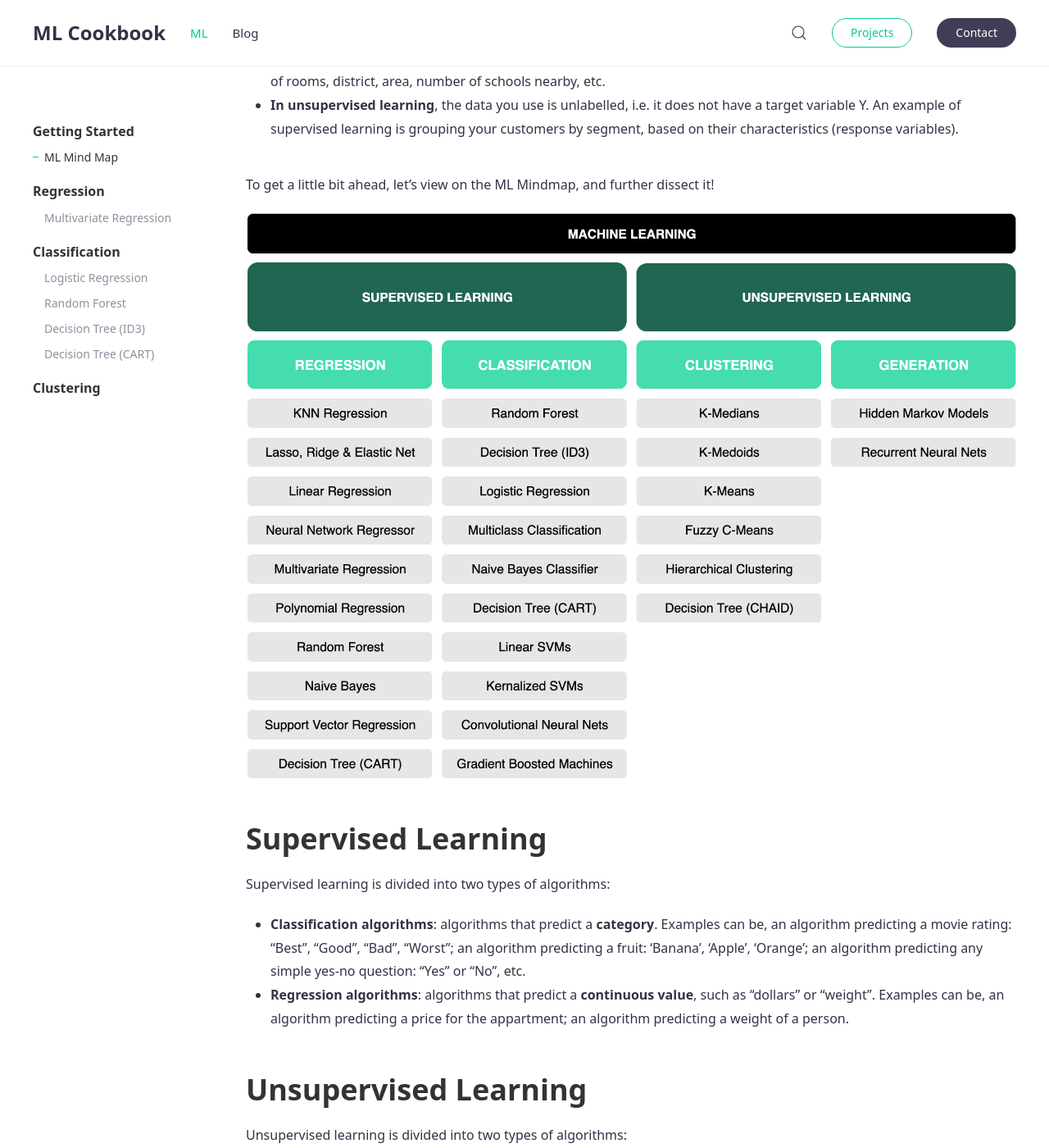
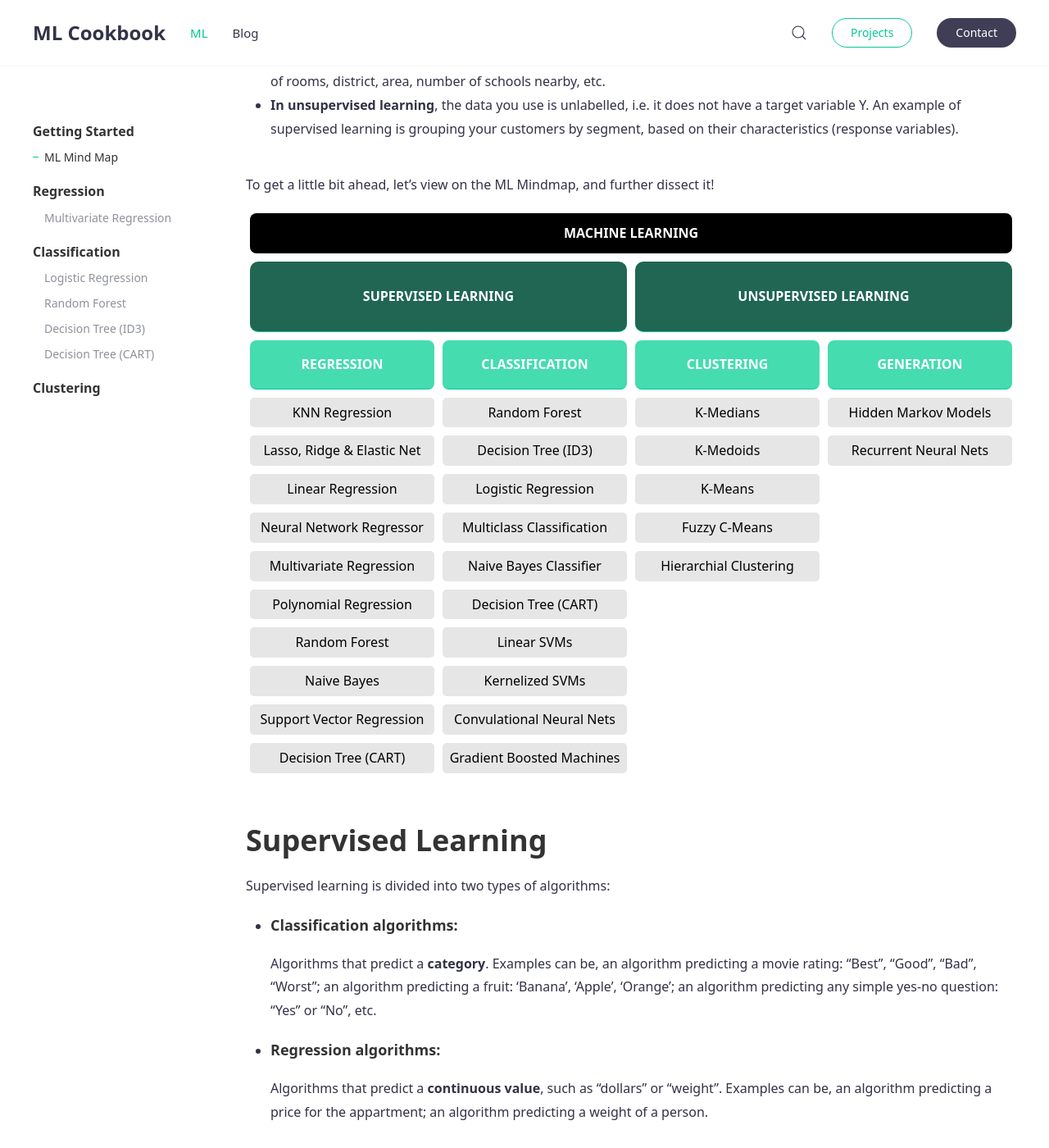
Before and after one commit to the-learning-machine/ml-book.com, a Jekyll site: the page built from _docs/mindmap.md, in a window 1280 px wide and 1400 px high, scrolled down 458 px. Shown: the whole window at 82% size. Built offline with Jekyll 4.4.1, drawn with Linux system fonts in a browser that asks for light colours; formulas are drawn with MathJax 3; comment, search, counter and statistics services are not loaded; some of the changed text lies outside the part shown.

Commit message:
MLC-23 Clickable Diagram (#12)

```diff
--- /dev/null
+++ b/_data/docs_list.yml
@@ -0,0 +1,75 @@
+- title: Supervised Learning
+  url: supervised-learning
+  subcategories:
+  - title: Regression
+    url: regression-algorithms
+    docs:
+    - title: KNN Regression
+      url: reg_knn
+    - title: Lasso, Ridge & Elastic Net
+      url: reg_lasso_ridge_elastic
+    - title: Linear Regression
+      url: reg_linear
+    - title: Neural Network Regressor
+      url: reg_nn
+    - title: Multivariate Regression
+      url: reg_multi
+    - title: Polynomial Regression
+      url: reg_poly
+    - title: Random Forest
+      url: reg_rf
+    - title: Naive Bayes
+      url: reg_nb
+    - title: Support Vector Regression
+      url: reg_sv
+    - title: Decision Tree (CART)
+      url: reg_dt_cart
+
+  - title: Classification
+    url: classification-algorithms
+    docs:
+    - title: Random Forest
+      url: cl_rf
+    - title: Decision Tree (ID3)
+      url: cl_dt_id3
+    - title: Logistic Regression
+      url: cl_lr
+    - title: Multiclass Classification
+      url: cl_multi
+    - title: Naive Bayes Classifier
+      url: cl_nb
+    - title: Decision Tree (CART)
+      url: cl_dt_cart
+    - title: Linear SVMs
+      url: cl_svm_linear
+    - title: Kernelized SVMs
+      url: cl_svm_kernalized
+    - title: Convulational Neural Nets
+      url: cl_cnn
+    - title: Gradient Boosted Machines
+      url: cl_gbm
+
+- title: Unsupervised Learning
+  url: unsupervised-learning
+  subcategories:
+  - title: Clustering
+    url: clustering-algorithms
+    docs:
+    - title: K-Medians
+      url: clus_kmedians
+    - title: K-Medoids
+      url: clus_kmedoids
+    - title: K-Means
+      url: clus_kmeans
+    - title: Fuzzy C-Means
+      url: clus_cmeans_fuzzy
+    - title: Hierarchial Clustering
+      url: clus_hierarchical
+
+  - title: Generation
+    url: generation-algorithms
+    docs:
+    - title: Hidden Markov Models
+      url: gen_hmm
+    - title: Recurrent Neural Nets
+      url: gen_rnn
--- a/_docs/mindmap.md
+++ b/_docs/mindmap.md
@@ -17,18 +17,21 @@
 
 To get a little bit ahead, let's view on the ML Mindmap, and further dissect it!
 
-<img src="/uploads/doc/getting_started/mindmap.png" align="middle">
+{% include docschart.html %}
+<!-- <img src="/uploads/doc/getting_started/mindmap.png" align="middle"> -->
 
 
 # Supervised Learning
 Supervised learning is divided into two types of algorithms:
-- **Classification algorithms**: algorithms that predict a **category**. Examples can be, an algorithm predicting a movie rating: "Best", "Good", "Bad", "Worst"; an algorithm predicting a fruit: 'Banana', 'Apple', 'Orange';
- an algorithm predicting any simple yes-no question: "Yes" or "No", etc.
-- **Regression algorithms**: algorithms that predict a **continuous value**, such as “dollars” or “weight”. Examples can be, an algorithm predicting a price for the appartment;
-an algorithm predicting a weight of a person.
+- #### Classification algorithms:
+  Algorithms that predict a **category**. Examples can be, an algorithm predicting a movie rating: "Best", "Good", "Bad", "Worst"; an algorithm predicting a fruit: 'Banana', 'Apple', 'Orange'; an algorithm predicting any simple yes-no question: "Yes" or "No", etc.
+
+- #### Regression algorithms:
+  Algorithms that predict a **continuous value**, such as “dollars” or “weight”. Examples can be, an algorithm predicting a price for the appartment; an algorithm predicting a weight of a person.
 
 # Unsupervised Learning
 Unsupervised learning is divided into two types of algorithms:
-- **Clustering algorithms**: algorithms that **group** data based on common characterists that the model
-would find in the dataset. Examples can be, an algorithm segmenting customers in a market.
-- **Generation algorithms**: algorithms that **generates** data, it mostly related to Natural Language Processing, e.g. generating text.
+- #### Clustering algorithms:
+  Algorithms that **group** data based on common characterists that the model would find in the dataset. Examples can be, an algorithm segmenting customers in a market.
+- #### Generation algorithms:
+  Algorithms that **generates** data, it mostly related to Natural Language Processing, e.g. generating text.
--- /dev/null
+++ b/_includes/docschart.html
@@ -0,0 +1,33 @@
+<div id="docs-chart">
+  <div class="chart-heading">MACHINE LEARNING</div>
+  <div class="chart">
+    {% for section in site.data.docs_list %}
+      <section class="chart-sub-categories">
+        <a class="section-heading chart-sub-categories-title" href='{{section.url || prepend: "#"}}'>
+          {{ section.title | upcase }}
+        </a>
+
+        <div class="chart-sub-categories-subclass">
+          {% for subcategory in section.subcategories %}
+            <div class="chart-sub-categories-subclass-box">
+
+              <a class="section-heading chart-sub-categories-subclass-box-title" href='{{subcategory.url || prepend: "#"}}'>
+                {{ subcategory.title | upcase }}
+              </a>
+
+              {% for doc in subcategory.docs %}
+                {% assign doc_url = doc.url | prepend:"/docs/" | append:"/" %}
+                {% assign maindoc = site.docs | where:"url", doc_url | first %}
+
+                <a class="chart-sub-categories-subclass-box-doc {%unless maindoc%}disabled{%endunless%}" {% if maindoc %}href="{{ maindoc.url }}"{% endif %}>
+                  {{doc.title}}
+                </a>
+              {% endfor %}
+            </div>
+
+          {% endfor %}
+        </div>
+      </section>
+    {% endfor %}
+  </div>
+</div>
--- a/assets/css/main.scss
+++ b/assets/css/main.scss
@@ -58,3 +58,119 @@
     padding-left: 40px;
   }
 }
+
+#docs-chart {
+  margin: 5px;
+  color: #ffffff;
+  font-weight: bold;
+
+  .chart-heading {
+    background-color: #000000;
+    border-radius: 8px;
+    padding: 10px;
+    text-align: center;
+    margin-bottom: 10px;
+  }
+
+  .chart {
+    flex-direction: row;
+    text-align: center;
+
+    div, a {
+      margin-bottom: 10px;
+
+      &:last-child {
+        margin-bottom: 0px;
+      }
+    }
+
+    .chart-sub-categories {
+      &-title {
+        background-color: #206652;
+        border-radius: 10px;
+        color: inherit;
+        display: block;
+        padding: 28px;
+
+        &:hover {
+          background-color: #195141;
+        }
+      }
+
+      &-subclass {
+        flex-direction: row;
+
+        &-box {
+          &-title {
+            background-color: #45dcaf;
+            border-radius: 8px;
+            color: inherit;
+            display: block;
+            padding: 15px;
+
+            &:hover {
+              background-color: #4ac29e;
+            }
+          }
+
+          &:nth-child(1) {
+            margin-right: 5px;
+          }
+
+          &:nth-child(2) {
+            margin-left: 5px;
+          }
+
+          &-doc {
+            background-color: #e6e6e6;
+            border-radius: 5px;
+            display: block;
+            font-weight: normal;
+            padding: 4px;
+            border-bottom: 0;
+            color: #000000;
+            text-decoration: none;
+
+            &:hover {
+              background-color: #c4c4c4;
+            }
+
+            &.disabled {
+              pointer-events: hover;
+              cursor: not-allowed;
+            }
+          }
+        }
+      }
+    }
+  }
+
+  @media(min-width: 480px) {
+    .chart-sub-categories {
+      &-subclass {
+        display: flex;
+
+        &-box {
+          flex: 1;
+        }
+      }
+    }
+  }
+
+  @media(min-width: 940px) {
+    .chart {
+      display: flex;
+
+      .chart-sub-categories {
+        flex: 1;
+
+        &:nth-child(1) {
+          margin-right: 5px;
+        }
+        &:nth-child(2) {
+          margin-left: 5px;
+        }
+      }
+    }
+  }
+}
```
Also changed, not shown: assets/js/main.js.
